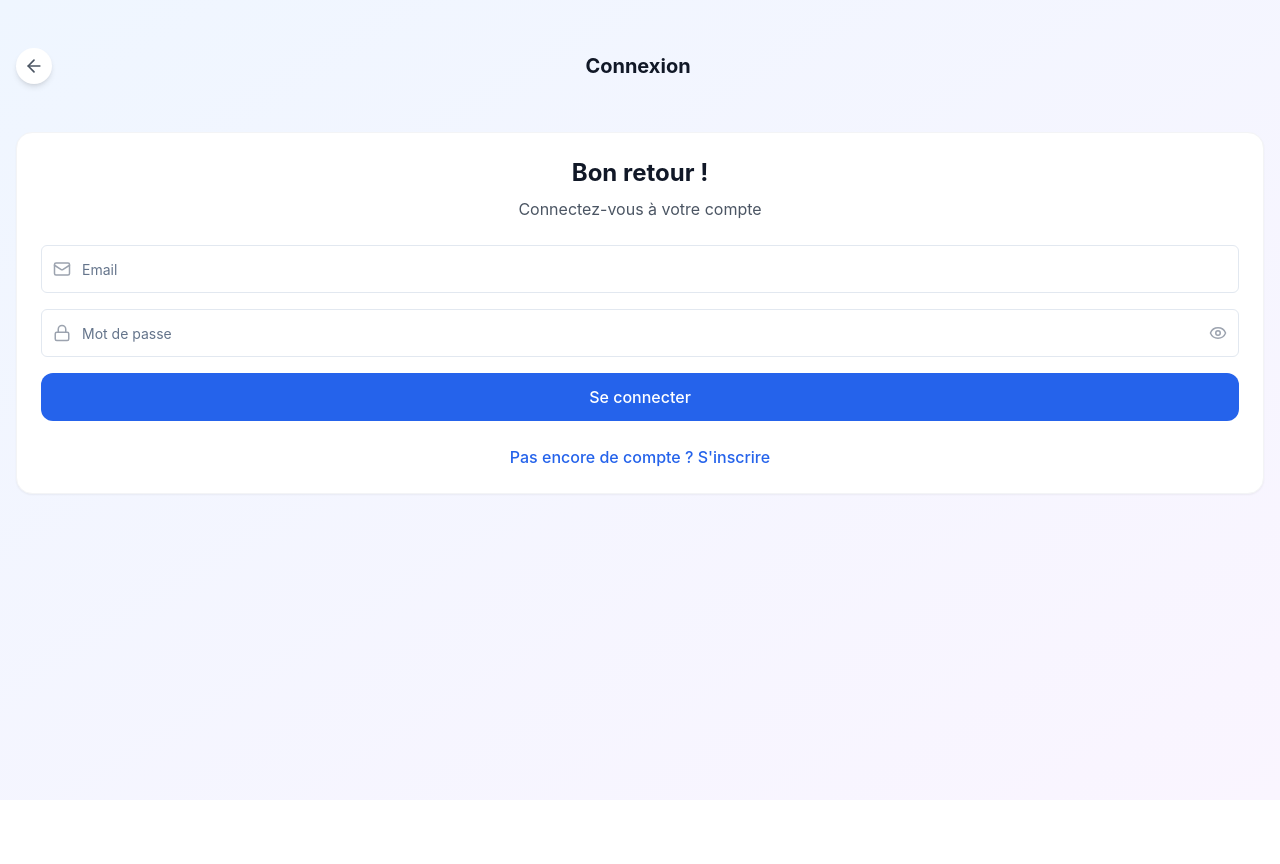
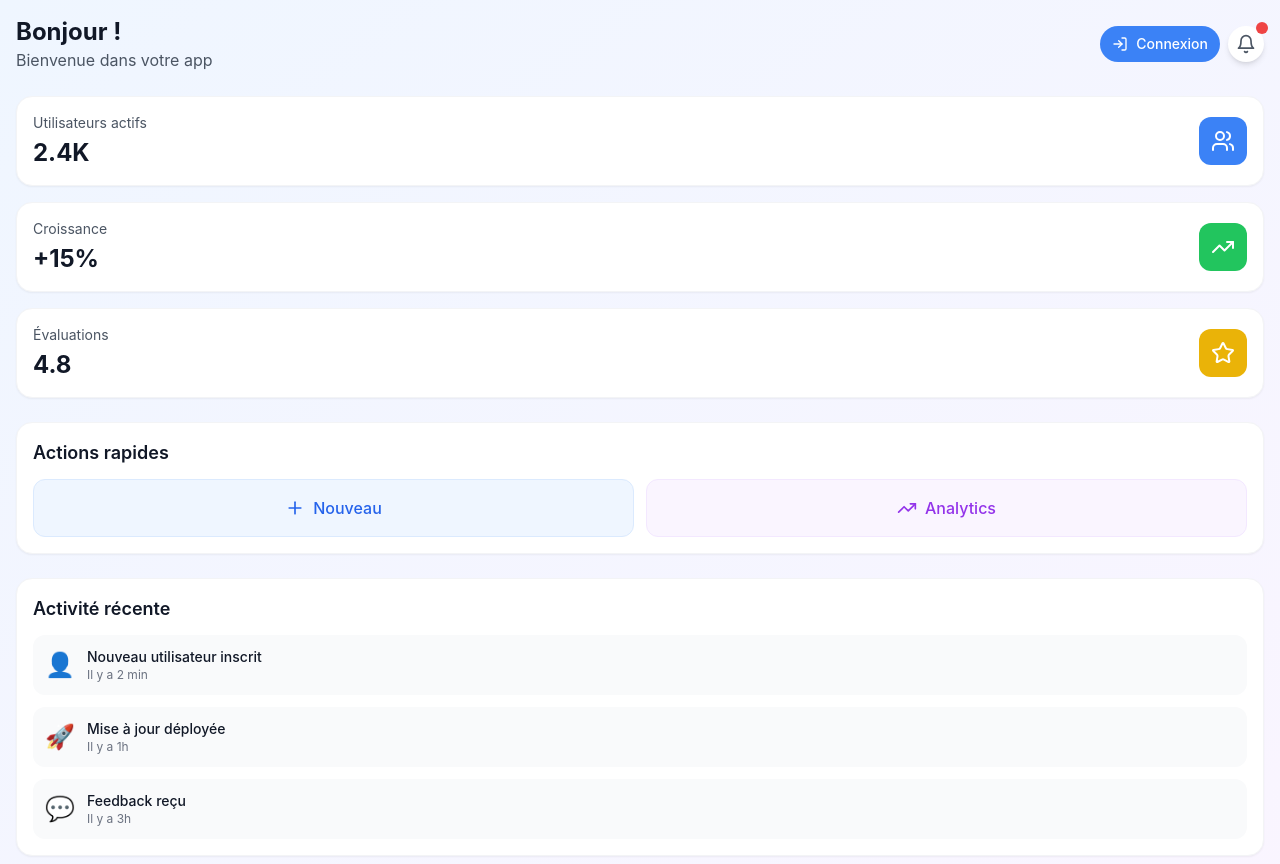
Before and after one commit to lolodeguadeloupe/aide-mobile-creer, a React (Vite) app: page / in a window 1280 px wide. Shown: the top 864 px of the page. Before the commit the page ends 800 px from the top, so only its background shows below. Built offline with nearby package versions, Linux system fonts and the light colour scheme.

Commit message:
Fix: Pass props to AuthScreen and HomeScreen
The `Index` component was not passing the required `onBack` and `onShowAuth` props to the `AuthScreen` and `HomeScreen` components, respectively, causing type errors. This commit fixes the errors by passing the necessary props.

```diff
--- a/src/pages/Index.tsx
+++ b/src/pages/Index.tsx
@@ -1,5 +1,5 @@
 
-import React from 'react';
+import React, { useState } from 'react';
 import { useNavigate } from 'react-router-dom';
 import { Button } from '@/components/ui/button';
 import { useAuth } from '@/contexts/AuthContext';
@@ -9,14 +9,21 @@ import HomeScreen from '@/components/HomeScreen';
 const Index = () => {
   const { user } = useAuth();
   const navigate = useNavigate();
+  const [showAuth, setShowAuth] = useState(false);
 
-  if (!user) {
-    return <AuthScreen />;
+  if (!user && !showAuth) {
+    return (
+      <HomeScreen onShowAuth={() => setShowAuth(true)} />
+    );
+  }
+
+  if (!user && showAuth) {
+    return <AuthScreen onBack={() => setShowAuth(false)} />;
   }
 
   return (
     <div className="min-h-screen bg-gray-50">
-      <HomeScreen />
+      <HomeScreen onShowAuth={() => setShowAuth(true)} />
 
       {/* Navigation rapide */}
       <div className="p-4">
```
